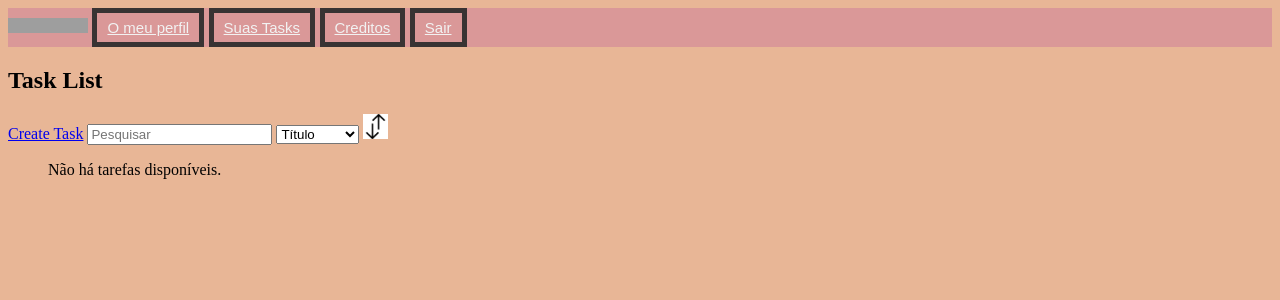
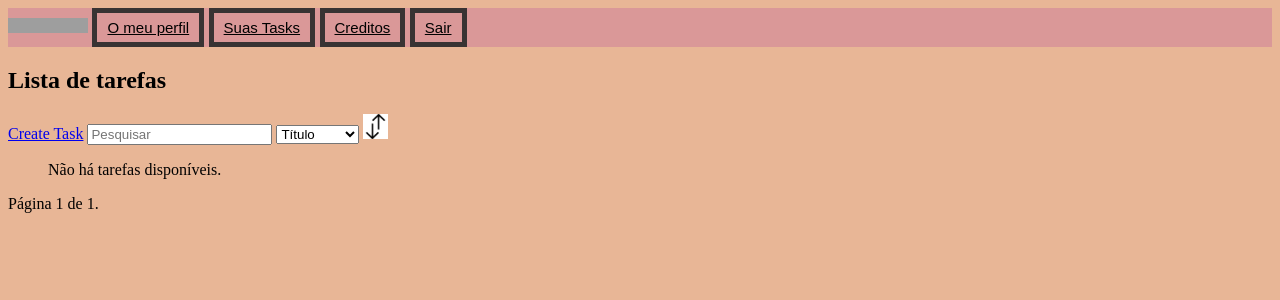
Before and after one commit to linotks52/ProjetoDIAM, a Django app: page /tasks/ in a window 1280 px wide. Shown: the top 300 px of the page. Run offline with Django 4.2, Linux system fonts and the light colour scheme; a user stored in the database is signed in; data comes from the database, SQL or seed files in the repository; both versions use the stored data as it was after the commit; grey boxes are pictures that could not be loaded.

Commit message:
Admin pode ver as tarefas do users

```diff
--- a/djangoProject/taskmanager/static/taskmanager/css/mystyle.css
+++ b/djangoProject/taskmanager/static/taskmanager/css/mystyle.css
@@ -87,6 +87,22 @@ body {
 
 .topo  a {
 
-  color: #f2f2f2;
+  color: black;
   font-size: 15px;
 }
+
+.pagination {
+  margin-bottom: 20px;
+}
+
+.page-link {
+  display: inline-block;
+  margin-right: 5px;
+  padding: 5px 10px;
+  border: 1px solid #ccc;
+  text-decoration: none;
+}
+
+.page-link.active {
+  background-color: #ccc;
+}
--- a/djangoProject/taskmanager/static/taskmanager/javascript/tasks.js
+++ b/djangoProject/taskmanager/static/taskmanager/javascript/tasks.js
@@ -1,4 +1,36 @@
-    function update(id){
+var currentPage = 1; // Keep track of the current page number
+
+function changePage(event, direction) {
+  event.preventDefault();
+
+  if (direction === 'prev' && currentPage > 1) {
+    currentPage--;
+  } else if (direction === 'next') {
+    currentPage++;
+  }
+
+  // Remove active class from all page links
+  var pageLinks = document.getElementsByClassName('page-link');
+  for (var i = 0; i < pageLinks.length; i++) {
+    pageLinks[i].classList.remove('active');
+  }
+
+  // Add active class to the clicked page link
+  event.target.classList.add('active');
+
+  // Load content for the selected page
+  loadContent(currentPage);
+}
+
+function loadContent(pageNum) {
+  // Make an AJAX request or load content based on the page number
+  // Replace the following code with your own logic
+  var contentDiv = document.getElementById('content');
+  contentDiv.innerHTML = 'Content of Page ' + pageNum;
+}
+
+
+function update(id){
         window.location.href="/taskmanager/tasks/change/" + id + "/";
     }
 
--- a/djangoProject/taskmanager/templates/taskmanager/Creditos.html
+++ b/djangoProject/taskmanager/templates/taskmanager/Creditos.html
@@ -3,7 +3,7 @@
 {% block head %}
     {% load static %}
     <link rel="stylesheet" type="text/css" href="{% static 'taskmanager/css/mystyle.css'%}">
-    <title> Créditos /title>
+    <title> Créditos </title>
 {% endblock %}
 
 {% block content %}
--- a/djangoProject/taskmanager/templates/taskmanager/task_list.html
+++ b/djangoProject/taskmanager/templates/taskmanager/task_list.html
@@ -8,7 +8,7 @@
 
 {% endblock %}
 {% block content %}
-  <h2>Task List</h2>
+  <h2>Lista de tarefas</h2>
     <a href="{% url 'taskmanager:create_task' %}">Create Task</a>
     <input type="text" placeholder="Pesquisar" id="search" onkeyup="search()">
     <select id="criteria">
@@ -19,9 +19,10 @@
     </select>
     <img onclick="sort()" src="{% static 'taskmanager/images/sorting_arrow.png' %}" width="25" height="25">
     <label id="sort"> </label>
+
     <ul id="list">
-  {% if tasks %}
-    {% for task in tasks %}
+  {% if page_obj %}
+    {% for task in page_obj %}
       <li>
       <input type="checkbox" id="{{ task.id }}" name="ids" onchange="visibility()">
       <a href="{% url 'taskmanager:edit_task' task.id %}"> {{ task.title }}</a>
@@ -34,6 +35,27 @@
   {% else %}
         <p>Não há tarefas disponíveis.</p>
     {% endif %}
+      </ul>
+
+
+    <div class="pagination">
+    <span class="step-links">
+        {% if page_obj.has_previous %}
+            <a href="?page=1">&laquo; primeira</a>
+            <a href="?page={{ page_obj.previous_page_number }}">anterior</a>
+        {% endif %}
+
+        <span class="current-page">
+            Página {{ page_obj.number }} de {{ page_obj.paginator.num_pages }}.
+        </span>
+
+        {% if page_obj.has_next %}
+            <a href="?page={{ page_obj.next_page_number }}">próxima</a>
+            <a href="?page={{ page_obj.paginator.num_pages }}">última &raquo;</a>
+        {% endif %}
+    </span>
+</div>
+
+
     <button id="deleteAll" type="button" onclick="select()" style="display: none;">Eliminar</button>
-  </ul>
 {% endblock %}
--- a/djangoProject/taskmanager/views.py
+++ b/djangoProject/taskmanager/views.py
@@ -1,4 +1,5 @@
 # views.py
+from django.core.paginator import Paginator
 from django.shortcuts import redirect
 from django.shortcuts import render
 from django.http import HttpResponseRedirect
@@ -14,9 +15,15 @@ from .forms import TaskForm, UtilizadorForm, UserForm
 
 @login_required(login_url='/taskmanager/')
 def task_list(request):
-    tasks = Task.objects.filter(user=request.user)
-    return render(request, 'taskmanager/task_list.html', {'tasks': tasks})
-
+    items = Task.objects.filter(user=request.user)
+    items_per_page = 5
+    paginator = Paginator(items, items_per_page)
+    page_number = request.GET.get('page')
+    page_obj = paginator.get_page(page_number)
+    context = {
+        'page_obj': page_obj
+    }
+    return render(request, 'taskmanager/task_list.html', context)
 
 @login_required(login_url='/taskmanager/')
 def create_task(request):
@@ -141,7 +148,6 @@ def edit_user(request, utilizador_id):
             return redirect('taskmanager:user_list')
     else:
         form = UserForm(instance=utilizador)
-    print(utilizador)
     return render(request, 'taskmanager/edit_user.html', {'form': form, 'utilizador': utilizador})
 
 @login_required(login_url='/taskmanager/')
@@ -160,3 +166,16 @@ def multiple_delete_users(request, ids):
 
 def creditos(request):
     return render(request, 'taskmanager/creditos.html')
+
+@login_required(login_url='/taskmanager/')
+def users_tasks(request, utilizador_id):
+    user = User.objects.get(id=utilizador_id)
+    items = Task.objects.filter(user=user)
+    items_per_page = 5
+    paginator = Paginator(items, items_per_page)
+    page_number = request.GET.get('page')
+    page_obj = paginator.get_page(page_number)
+    context = {
+        'page_obj': page_obj
+    }
+    return render(request, 'taskmanager/task_list.html', context)
```
Also changed, not shown: djangoProject/taskmanager/static/taskmanager/javascript/confirm.js (added, +14 -0 lines), djangoProject/taskmanager/templates/taskmanager/edit_task.html (+2 -10 lines), djangoProject/taskmanager/templates/taskmanager/edit_user.html (+3 -10 lines), djangoProject/db.sqlite3.
